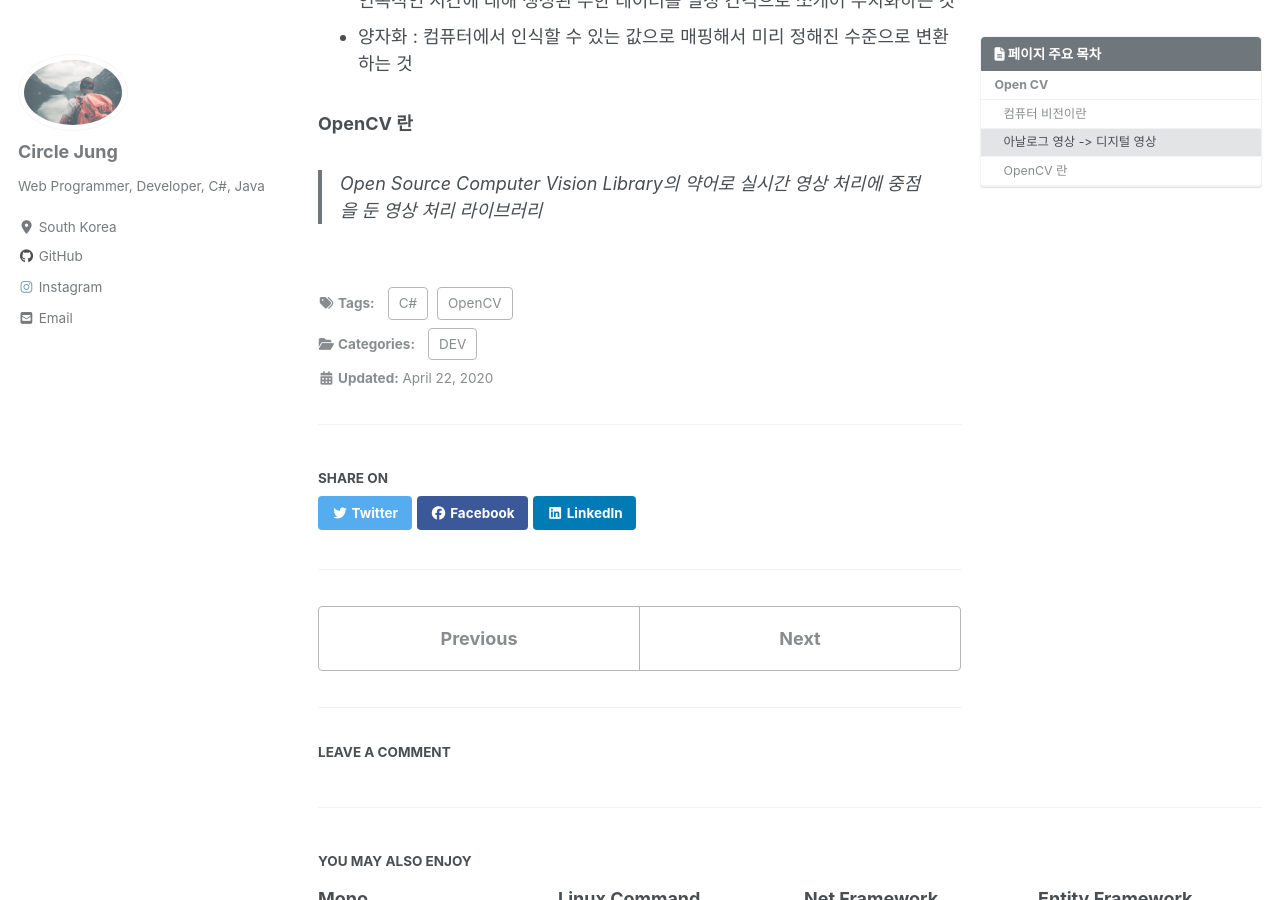
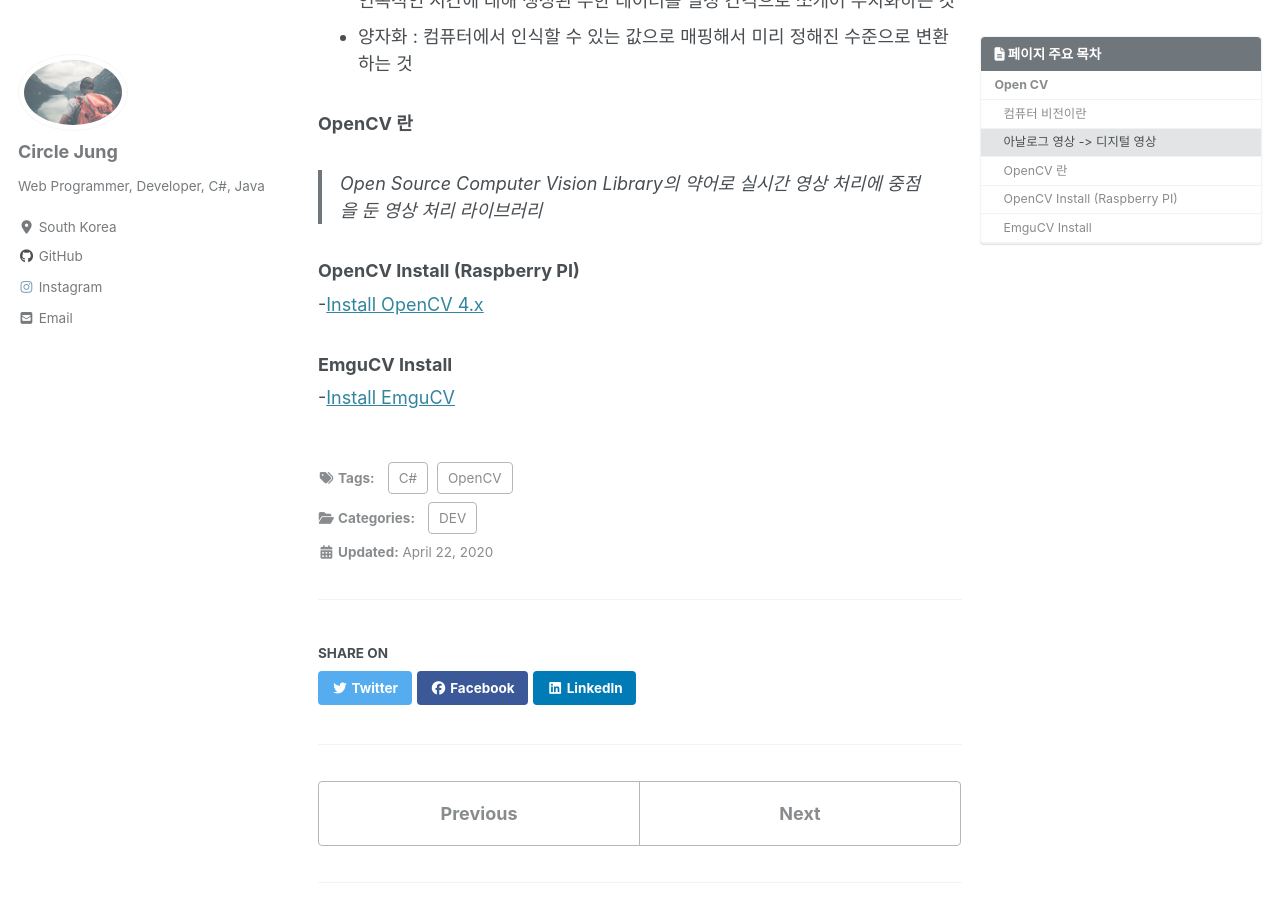
Before and after one commit to jwh0124/jwh0124.github.io, a Jekyll site: the page built from _posts/2020-04-22-opencv.md, in a window 1280 px wide and 900 px high, scrolled down 530 px. Built offline with Jekyll 4.4.1, drawn with Linux system fonts in a browser that asks for light colours; cached includes are drawn as plain includes; nearby versions of some CDN libraries; comment, search, counter and statistics services are not loaded.

Commit message:
+ add reference link by install

```diff
--- a/_posts/2020-04-22-opencv.md
+++ b/_posts/2020-04-22-opencv.md
@@ -28,3 +28,11 @@ last_modified_at: 2020-04-22T15:45:00+09:00
 ### OpenCV 란 ###
 
 > Open Source Computer Vision Library의 약어로 실시간 영상 처리에 중점을 둔 영상 처리 라이브러리
+
+### OpenCV Install (Raspberry PI) ###
+
+-[Install OpenCV 4.x](https://inbearblog.blogspot.com/2019/05/opencv.html)
+
+### EmguCV Install ###
+
+-[Install EmguCV](http://www.emgu.com/wiki/index.php/Download_And_Installation#Raspbian_.28Raspberry_Pi.29)
```
